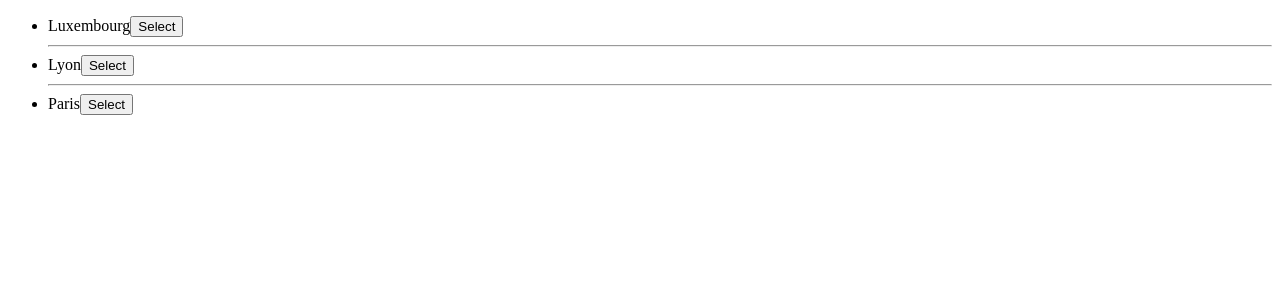
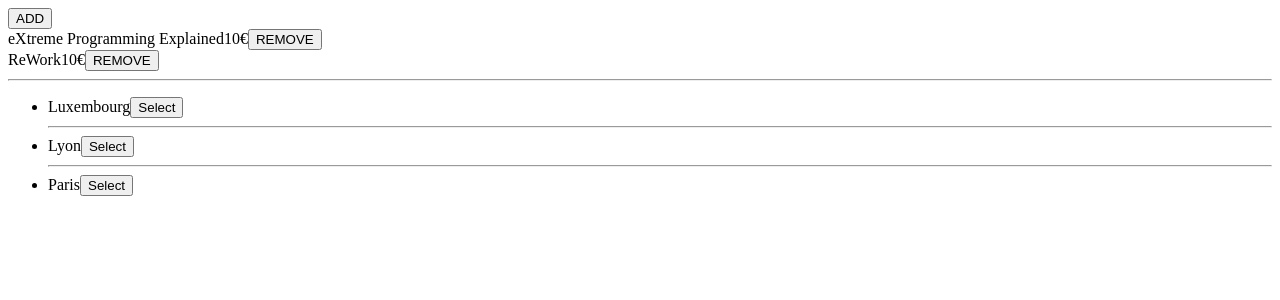
Before and after one commit to wishtack-training/wt-training-angular, an Angular app: page / in a window 1280 px wide. Shown: the top 300 px of the page. Built offline with nearby package versions, Linux system fonts and the light colour scheme.

Commit message:
Added `<wt-cart>`.

```diff
--- a/src/app/app.component.html
+++ b/src/app/app.component.html
@@ -1 +1,5 @@
+<wt-cart></wt-cart>
+
+<hr>
+
 <wt-demo></wt-demo>
--- a/src/app/app.module.ts
+++ b/src/app/app.module.ts
@@ -3,12 +3,14 @@ import { BrowserModule } from '@angular/platform-browser';
 
 import { AppRoutingModule } from './app-routing.module';
 import { AppComponent } from './app.component';
+import { CartComponent } from './cart/cart/cart.component';
 import { DemoComponent } from './demo/demo.component';
 
 @NgModule({
     declarations: [
         AppComponent,
-        DemoComponent
+        DemoComponent,
+        CartComponent
     ],
     imports: [
         BrowserModule,
--- /dev/null
+++ b/src/app/cart/cart/cart.component.html
@@ -0,0 +1,13 @@
+<button>ADD</button>
+
+<div>
+    <span>eXtreme Programming Explained</span>
+    <span>10€</span>
+    <button>REMOVE</button>
+</div>
+
+<div>
+    <span>ReWork</span>
+    <span>10€</span>
+    <button>REMOVE</button>
+</div>
--- /dev/null
+++ b/src/app/cart/cart/cart.component.ts
@@ -0,0 +1,19 @@
+import { Component, OnInit } from '@angular/core';
+import { Cart } from '../cart';
+
+@Component({
+    selector: 'wt-cart',
+    templateUrl: './cart.component.html',
+    styleUrls: ['./cart.component.scss']
+})
+export class CartComponent implements OnInit {
+
+    private _cart = new Cart();
+
+    constructor() {
+    }
+
+    ngOnInit() {
+    }
+
+}
```
Also changed, not shown: src/app/cart/cart/cart.component.scss (added).
